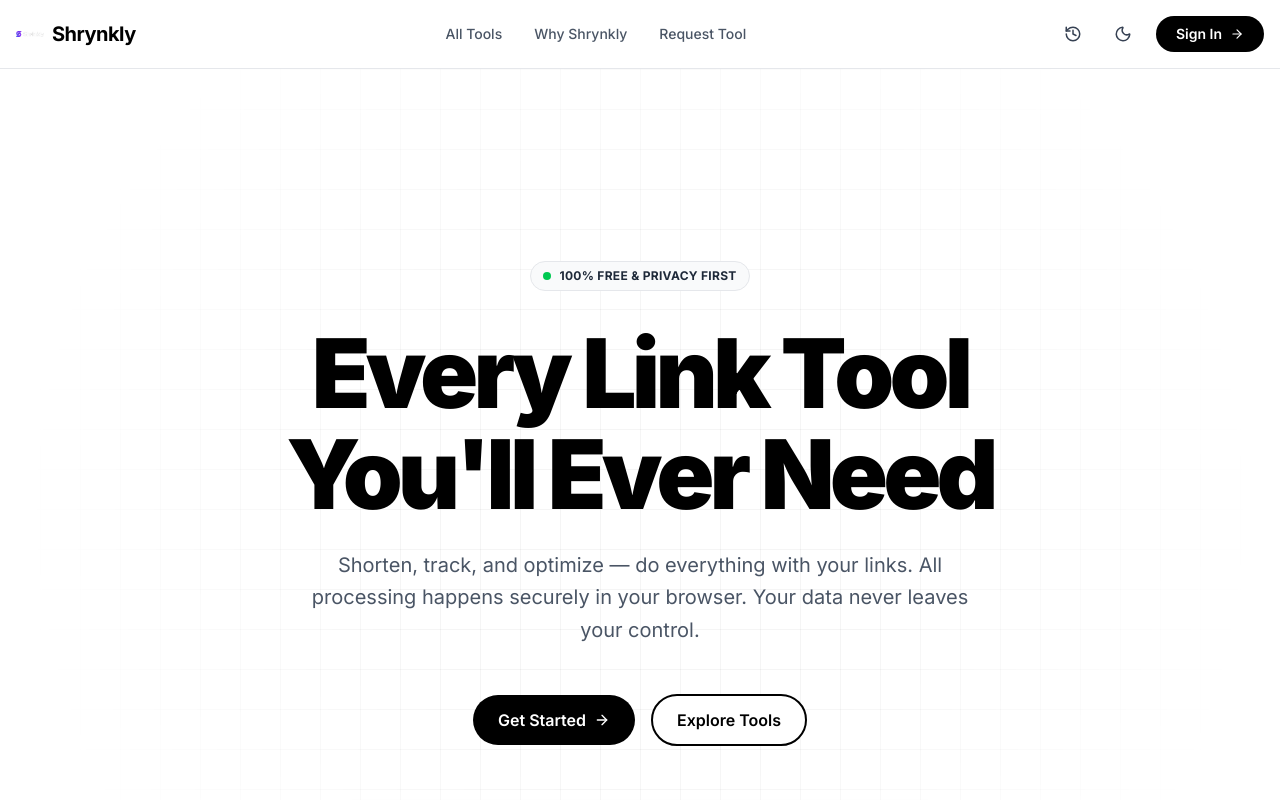
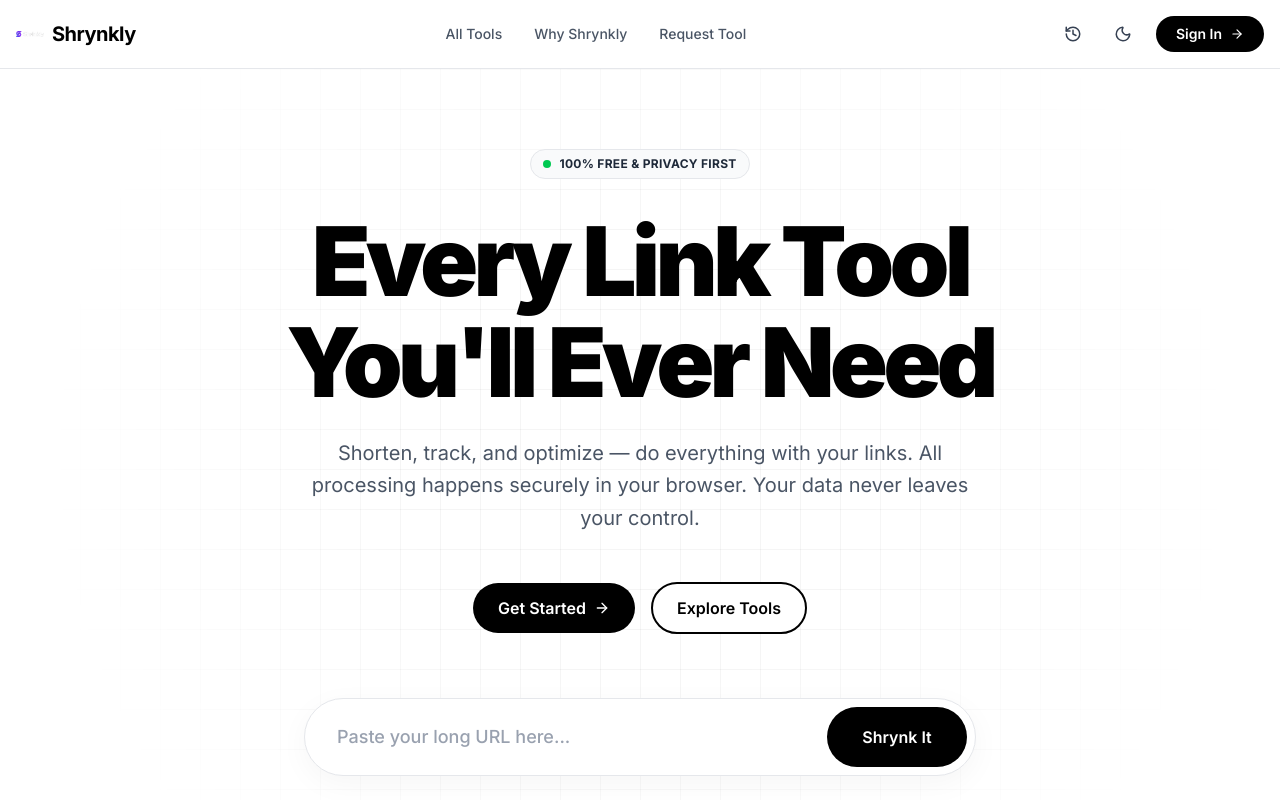
Before and after one commit to thepriyanshbhatt/Shrynkly-URL-Shortner, a React (Vite) app in the folder frontend/: page / in a window 1280 px wide. Shown: the top 800 px of the page. Built offline with nearby package versions, Linux system fonts and the light colour scheme.

Commit message:
Fix layout: remove excess top padding from hero section

```diff
--- a/frontend/src/App.jsx
+++ b/frontend/src/App.jsx
@@ -132,7 +132,7 @@ function App() {
       </header>
 
       {/* Main Content with Grid Overlay */}
-      <div className="relative w-full pt-32 md:pt-48 pb-16 overflow-hidden min-h-[90vh] flex flex-col items-center">
+      <div className="relative w-full pt-12 md:pt-20 pb-16 overflow-hidden min-h-[90vh] flex flex-col items-center">
         <div className="grid-overlay" />
 
         {/* Hero Section */}
```
